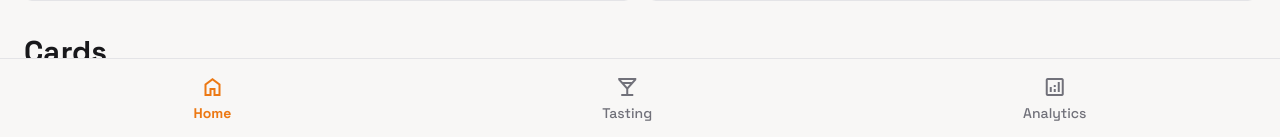
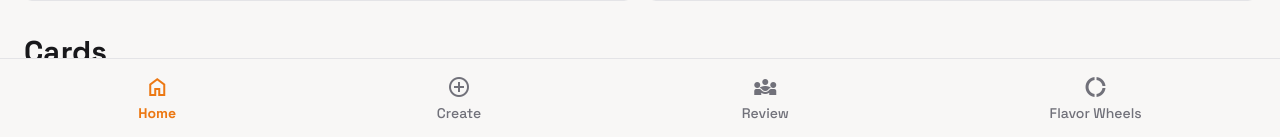
Before and after one commit to spookydinero/flavatixfixes, a Next.js app: page /sample in a window 1280 px wide. Shown: the part 660-797 px from the top of the page. Built offline with nearby package versions, Linux system fonts and the light colour scheme; no server answers.

Commit message:
Update pages: quick-tasting, sample, and social components

```diff
--- a/pages/quick-tasting.tsx
+++ b/pages/quick-tasting.tsx
@@ -297,17 +297,13 @@ const QuickTastingPage: React.FC = () => {
             <span className="material-symbols-outlined">add_circle</span>
             <span className="text-xs font-medium">Create</span>
           </a>
-          <a className="flex flex-col items-center gap-1 p-2 text-primary" href="/quick-tasting">
-            <span className="material-symbols-outlined">local_bar</span>
-            <span className="text-xs font-bold">Tasting</span>
-          </a>
           <a className="flex flex-col items-center gap-1 p-2 text-zinc-500 dark:text-zinc-400" href="/social">
             <span className="material-symbols-outlined">diversity_3</span>
-            <span className="text-xs font-medium">Social</span>
+            <span className="text-xs font-medium">Review</span>
           </a>
-          <a className="flex flex-col items-center gap-1 p-2 text-zinc-500 dark:text-zinc-400" href="/history">
-            <span className="material-symbols-outlined">analytics</span>
-            <span className="text-xs font-medium">Analytics</span>
+          <a className="flex flex-col items-center gap-1 p-2 text-zinc-500 dark:text-zinc-400" href="/flavor-wheels">
+            <span className="material-symbols-outlined">donut_large</span>
+            <span className="text-xs font-medium">Flavor Wheels</span>
           </a>
         </nav>
       </footer>
--- a/pages/sample.tsx
+++ b/pages/sample.tsx
@@ -247,13 +247,17 @@ export default function SamplePage() {
               <span className="material-symbols-outlined">home</span>
               <span className="text-xs font-bold">Home</span>
             </a>
-            <a className="flex flex-col items-center gap-1 p-2 text-zinc-500 dark:text-zinc-400" href="/quick-tasting">
-              <span className="material-symbols-outlined">local_bar</span>
-              <span className="text-xs font-medium">Tasting</span>
+            <a className="flex flex-col items-center gap-1 p-2 text-zinc-500 dark:text-zinc-400" href="/create-tasting">
+              <span className="material-symbols-outlined">add_circle</span>
+              <span className="text-xs font-medium">Create</span>
             </a>
-            <a className="flex flex-col items-center gap-1 p-2 text-zinc-500 dark:text-zinc-400" href="/history">
-              <span className="material-symbols-outlined">analytics</span>
-              <span className="text-xs font-medium">Analytics</span>
+            <a className="flex flex-col items-center gap-1 p-2 text-zinc-500 dark:text-zinc-400" href="/social">
+              <span className="material-symbols-outlined">diversity_3</span>
+              <span className="text-xs font-medium">Review</span>
+            </a>
+            <a className="flex flex-col items-center gap-1 p-2 text-zinc-500 dark:text-zinc-400" href="/flavor-wheels">
+              <span className="material-symbols-outlined">donut_large</span>
+              <span className="text-xs font-medium">Flavor Wheels</span>
             </a>
           </nav>
         </footer>
--- a/pages/social.tsx
+++ b/pages/social.tsx
@@ -576,17 +576,17 @@ export default function SocialPage() {
               <span className="material-symbols-outlined">home</span>
               <span className="text-xs font-medium">Home</span>
             </a>
-            <a className="flex flex-col items-center gap-1 p-2 text-zinc-500 dark:text-zinc-400" href="/quick-tasting">
-              <span className="material-symbols-outlined">local_bar</span>
-              <span className="text-xs font-medium">Tasting</span>
+            <a className="flex flex-col items-center gap-1 p-2 text-zinc-500 dark:text-zinc-400" href="/create-tasting">
+              <span className="material-symbols-outlined">add_circle</span>
+              <span className="text-xs font-medium">Create</span>
             </a>
             <a className="flex flex-col items-center gap-1 p-2 text-primary" href="/social">
               <span className="material-symbols-outlined">diversity_3</span>
-              <span className="text-xs font-bold">Social</span>
+              <span className="text-xs font-bold">Review</span>
             </a>
-            <a className="flex flex-col items-center gap-1 p-2 text-zinc-500 dark:text-zinc-400" href="/history">
-              <span className="material-symbols-outlined">analytics</span>
-              <span className="text-xs font-medium">Analytics</span>
+            <a className="flex flex-col items-center gap-1 p-2 text-zinc-500 dark:text-zinc-400" href="/flavor-wheels">
+              <span className="material-symbols-outlined">donut_large</span>
+              <span className="text-xs font-medium">Flavor Wheels</span>
             </a>
           </nav>
         </footer>
```
